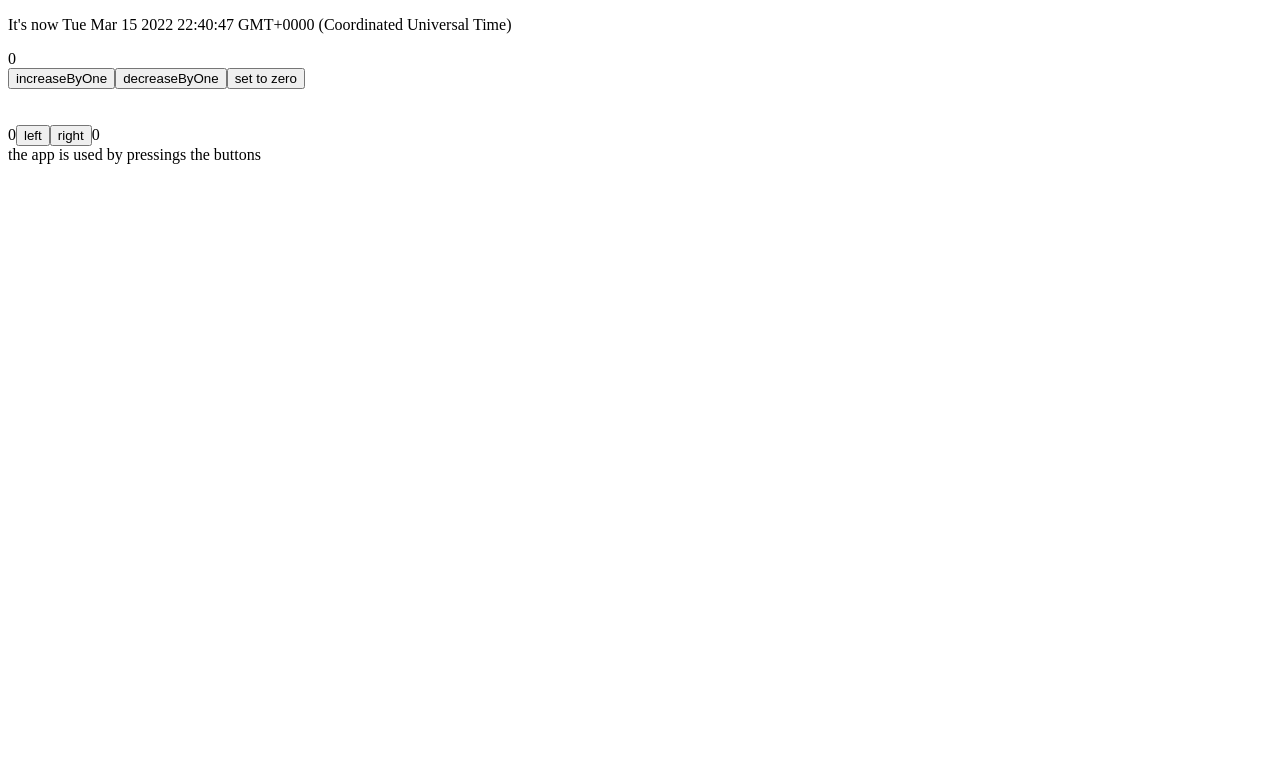
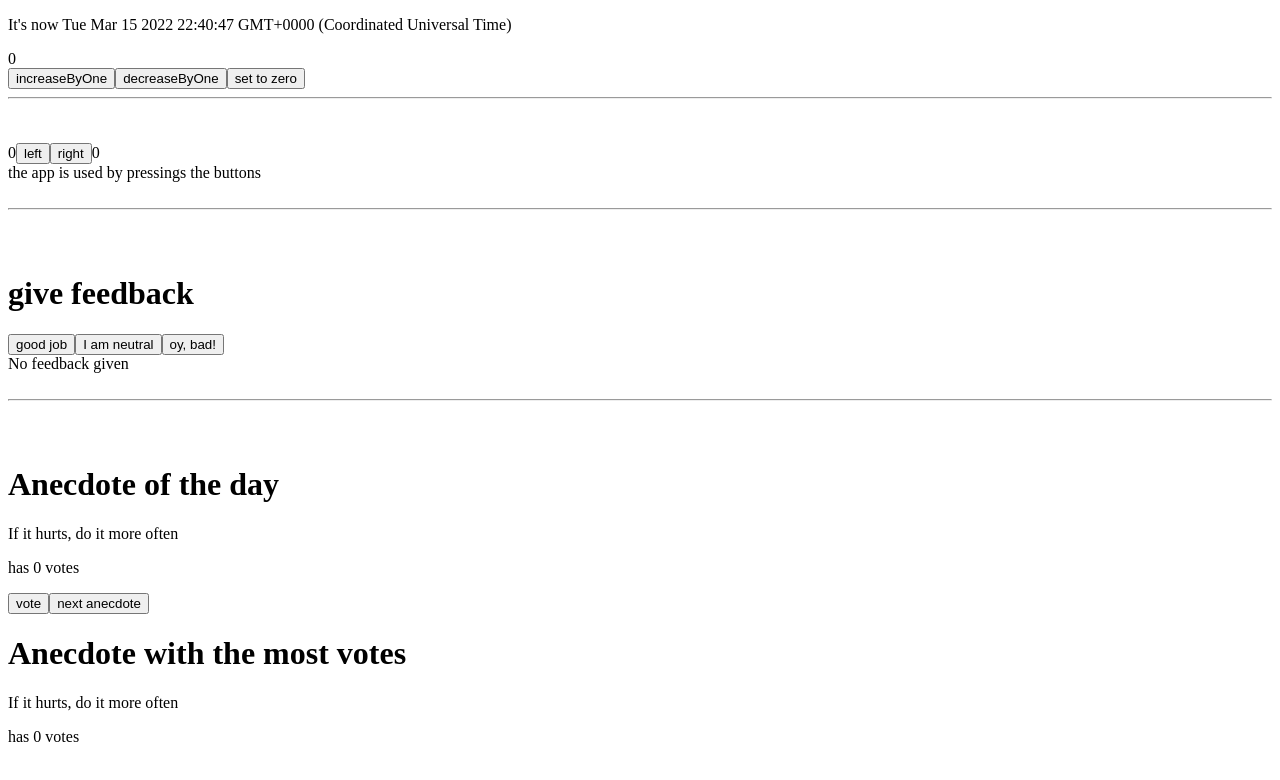
Before and after one commit to lunevs/my-blog, a React (Create React App) app: page / in a window 1280 px wide. Shown: the top 780 px of the page. Built offline with nearby package versions, Linux system fonts and the light colour scheme.

Commit message:
refactoring code 3

```diff
--- a/src/App.js
+++ b/src/App.js
@@ -14,8 +14,8 @@ const Hello = ({ age, name }) => {
 }
 
 const Display = ({counter}) => <div>{counter}</div>
-const Button = ({text, onClick}) => (
-    <button onClick={onClick}>
+const Button = ({text, handleClick}) => (
+    <button onClick={handleClick}>
         {text}
     </button>
 )
@@ -33,6 +33,23 @@ const History = (props) => {
     )
 }
 
+const Statisticks = ({pos, neg, neu}) => {
+    if (pos + neg + neu === 0) {
+        return <div>No feedback given</div>
+    }
+    return (
+        <div>
+            <h1>statistics:</h1>
+            <p>good: {pos}</p>
+            <p>neutral: {neu}</p>
+            <p>bad: {neg}</p>
+            <p>all: {neg + pos + neu}</p>
+            <p>average: {(pos - neg)/(neg + pos + neu)}</p>
+            <p>positive: {100 * pos / (neg + pos + neu)}</p>
+        </div>
+    )
+}
+
 const App = () => {
     const [counter, setCounter] = useState(0);
     const [clicks, setClicks] = useState({
@@ -40,6 +57,36 @@ const App = () => {
         right: 0
     })
     const [allClicks, setAll] = useState([])
+    const [feedback, setFeedback] = useState({
+        good: 0,
+        neutral: 0,
+        bad: 0
+    })
+
+    const anecdotes = [
+        'If it hurts, do it more often',
+        'Adding manpower to a late software project makes it later!',
+        'The first 90 percent of the code accounts for the first 10 percent of the development time...The remaining 10 percent of the code accounts for the other 90 percent of the development time.',
+        'Any fool can write code that a computer can understand. Good programmers write code that humans can understand.',
+        'Premature optimization is the root of all evil.',
+        'Debugging is twice as hard as writing the code in the first place. Therefore, if you write the code as cleverly as possible, you are, by definition, not smart enough to debug it.',
+        'Programming without an extremely heavy use of console.log is same as if a doctor would refuse to use x-rays or blood tests when diagnosing patients'
+    ]
+
+    const [selected, setSelected] = useState(0)
+    const [votes, setVotes] = useState(new Array(anecdotes.length).fill(0))
+
+    const nextAnecdote = () => {
+        if (selected >= anecdotes.length-1)
+            setSelected(0)
+        else
+            setSelected(selected + 1)
+    }
+    const voteAnecdote = () => {
+        const newVotes = [...votes]
+        newVotes[selected] += 1
+        setVotes(newVotes)
+    }
 
     const handleLeftClick = () => {
         setAll(allClicks.concat('L'))
@@ -52,27 +99,61 @@ const App = () => {
 
     const t = new Date()
 
+    const goodFeedback = () => setFeedback({...feedback, good: feedback.good + 1})
+    const neutralFeedback = () => setFeedback({...feedback, neutral: feedback.neutral + 1})
+    const badFeedback = () => setFeedback({...feedback, bad: feedback.bad + 1})
+
     const increaseByOne = () => setCounter(counter + 1)
     const decreaseByOne = () => setCounter(counter - 1)
     const setToZero = () => setCounter(0)
+
+    const getMaxOfArray = (arr) => Math.max.apply(null, arr)
 
     return (
         <div>
             <p>It's now {t.toString()}</p>
             <Display counter={counter} />
-            <Button onClick={increaseByOne} text="increaseByOne" />
-            <Button onClick={decreaseByOne} text="decreaseByOne" />
-            <Button onClick={setToZero} text="set to zero" />
+            <Button handleClick={increaseByOne} text="increaseByOne" />
+            <Button handleClick={decreaseByOne} text="decreaseByOne" />
+            <Button handleClick={setToZero} text="set to zero" />
             <br />
+            <hr />
             <br />
             <br />
 
             {clicks.left}
-            <Button onClick={handleLeftClick} text="left" />
-            <Button onClick={handleRightClick} text="right" />
+            <Button handleClick={handleLeftClick} text="left" />
+            <Button handleClick={handleRightClick} text="right" />
             {clicks.right}
 
             <History allClicks={allClicks} />
+
+            <br />
+            <hr />
+            <br />
+            <br />
+
+            <h1>give feedback</h1>
+            <Button handleClick={goodFeedback} text="good job" />
+            <Button handleClick={neutralFeedback} text="I am neutral" />
+            <Button handleClick={badFeedback} text="oy, bad!" />
+            <Statisticks neg={feedback.bad} pos={feedback.good} neu={feedback.neutral} />
+
+            <br />
+            <hr />
+            <br />
+            <br />
+
+            <h1>Anecdote of the day</h1>
+            <div>{anecdotes[selected]}</div>
+            <p>has {votes[selected]} votes</p>
+            <Button handleClick={voteAnecdote} text="vote" />
+            <Button handleClick={nextAnecdote} text="next anecdote" />
+            <br />
+            <h1>Anecdote with the most votes</h1>
+            <div>{anecdotes[votes.indexOf(getMaxOfArray(votes))]}</div>
+            <p>has {getMaxOfArray(votes)} votes</p>
+
         </div>
     )
 }
```
